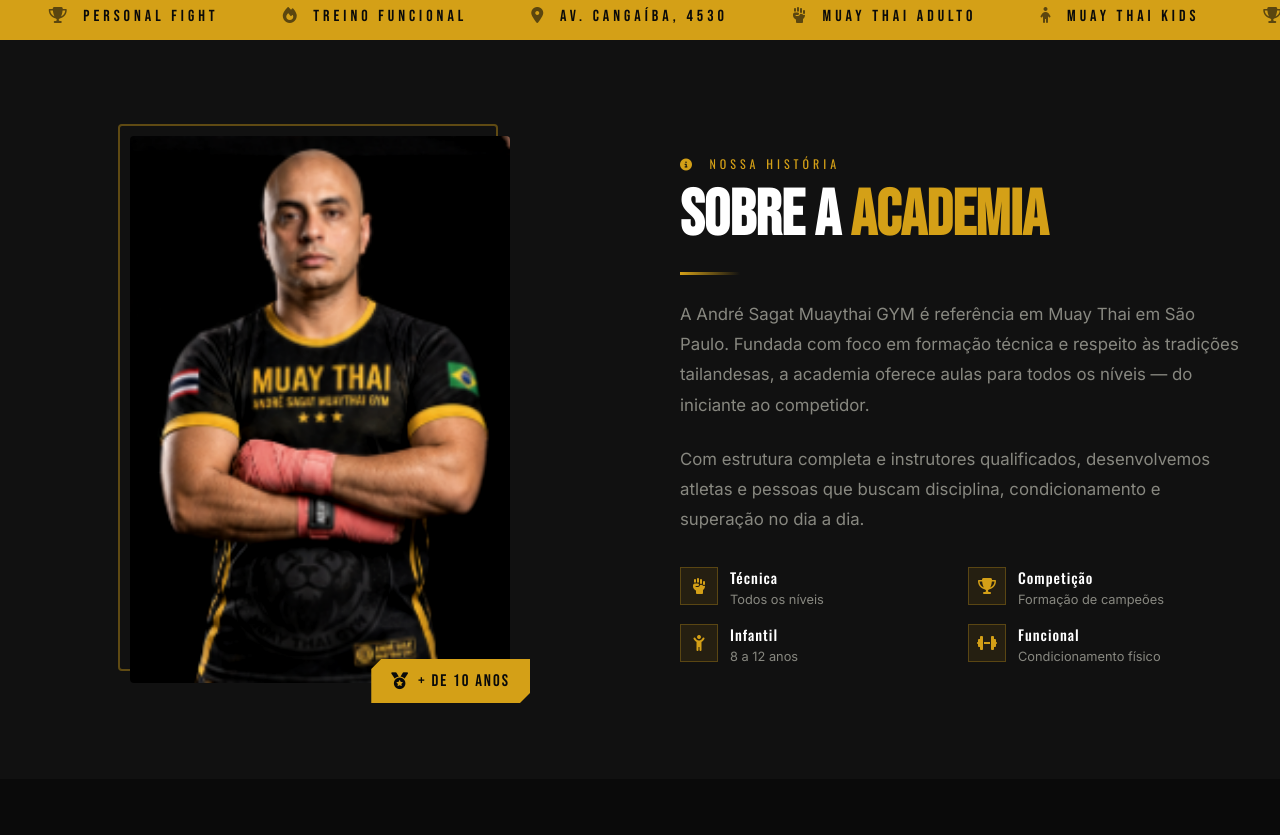
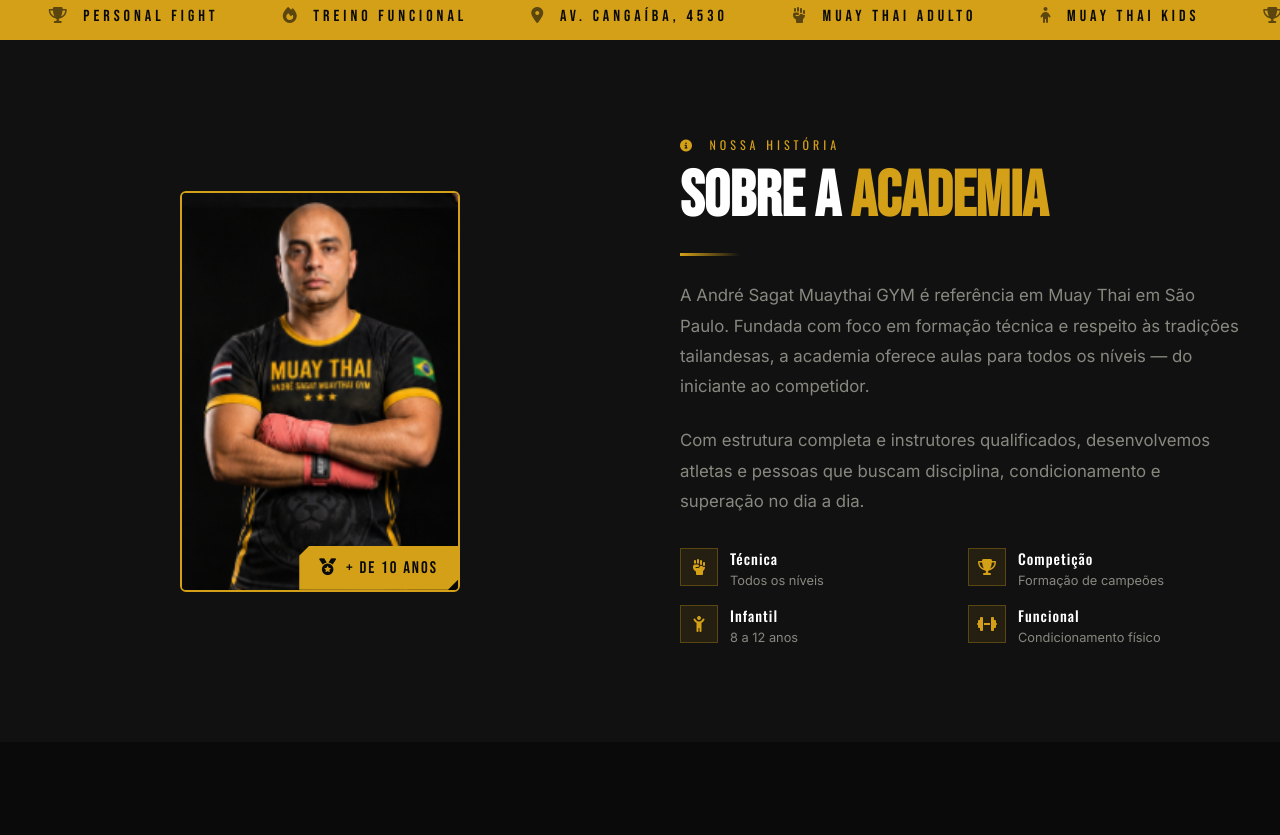
Before and after one commit to andrelcezar/andresagat, a plain HTML site: page index.html in a window 1280 px wide. Shown: the part 1040-1875 px from the top of the page. Drawn offline with nearby package versions, Linux system fonts and the light colour scheme.

Commit message:
Alinhar a moldura ao retrato da academia

```diff
--- a/index.html
+++ b/index.html
@@ -181,10 +181,12 @@
   /* ABOUT */
   #about { background: var(--dark); }
   .about-grid { display: grid; grid-template-columns: 1fr 1fr; gap: 5rem; align-items: center; }
-  .about-img-wrap { position: relative; width: 100%; max-width: 380px; margin-inline: auto; }
-  .about-img-wrap img { display: block; width: 100%; height: auto; border-radius: 4px; filter: grayscale(20%) contrast(1.1); }
-  .about-img-accent { position: absolute; top:-12px; left:-12px; width:100%; height:100%; border:2px solid var(--gold); border-radius:4px; z-index:-1; opacity:0.4; }
-  .about-img-tag { position: absolute; bottom:-20px; right:-20px; background: var(--gold); color: var(--black); font-family: 'Bebas Neue', sans-serif; font-size: 1.05rem; padding: 12px 20px; letter-spacing: 2px; clip-path: polygon(10px 0,100% 0,100% calc(100% - 10px),calc(100% - 10px) 100%,0 100%,0 10px); display: flex; align-items: center; gap: 8px; }
+  .about-img-wrap {
+    position: relative; width: 100%; max-width: 280px; margin-inline: auto;
+    border: 2px solid var(--gold); border-radius: 6px; overflow: hidden;
+  }
+  .about-img-wrap img { display: block; width: 100%; height: auto; }
+  .about-img-tag { position: absolute; bottom:0; right:0; background: var(--gold); color: var(--black); font-family: 'Bebas Neue', sans-serif; font-size: 1.05rem; padding: 12px 20px; letter-spacing: 2px; clip-path: polygon(10px 0,100% 0,100% calc(100% - 10px),calc(100% - 10px) 100%,0 100%,0 10px); display: flex; align-items: center; gap: 8px; }
   .about-content p { color: var(--text-muted); line-height: 1.8; margin-bottom: 1.5rem; font-size: 1.05rem; }
   .about-features { display: grid; grid-template-columns: 1fr 1fr; gap: 1rem; margin-top: 2rem; }
   .feature-item { display: flex; align-items: flex-start; gap: 12px; }
@@ -623,7 +625,6 @@
     <div class="about-grid">
       <div class="about-img-wrap fade-in">
         <img loading="lazy" src="assets/andre-sagat-sobre.png" width="178" height="256" alt="Mestre André Sagat com o uniforme da academia">
-        <div class="about-img-accent"></div>
         <div class="about-img-tag"><i aria-hidden="true" class="fa-solid fa-medal"></i> + DE 10 ANOS</div>
       </div>
       <div class="about-content fade-in">
```
